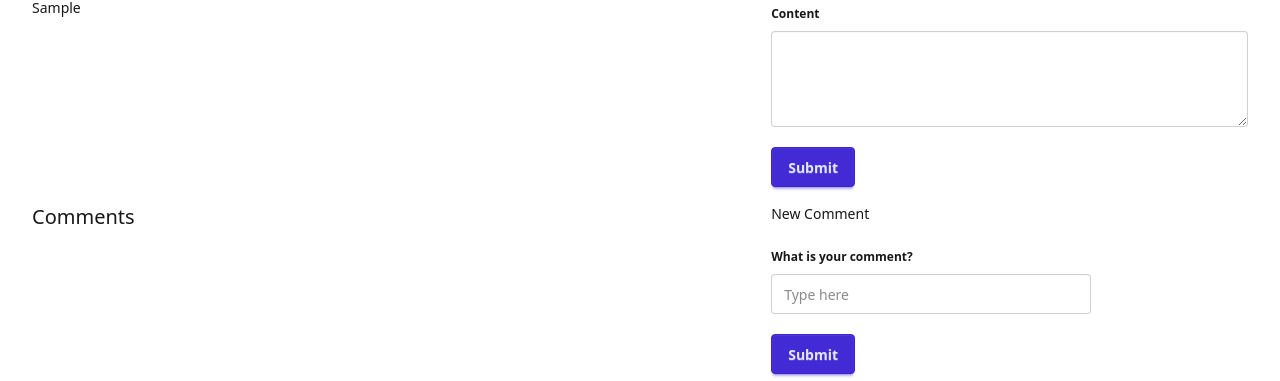
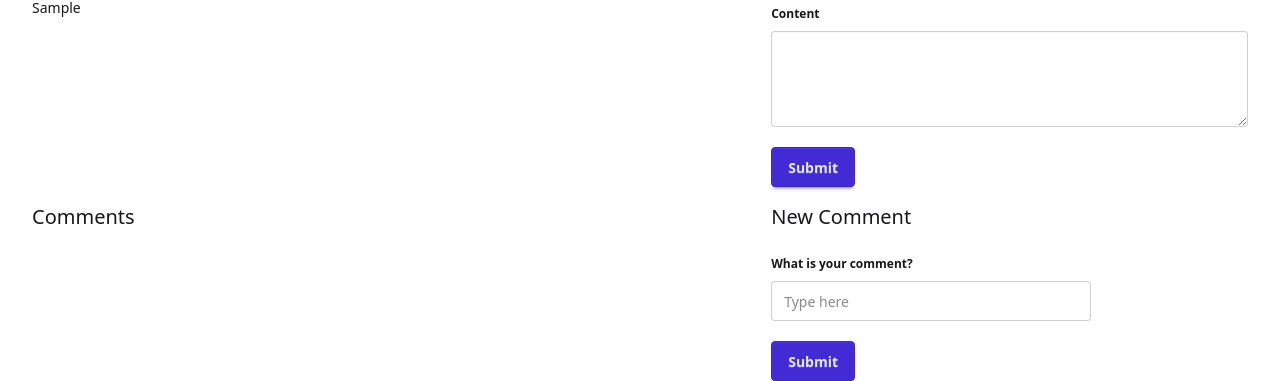
Before and after one commit to arthurgubaidullin/inventing-the-app-state-with-signals-example, an Astro site: page / in a window 1280 px wide. Both pictures are taken after typing "Sample" into the empty fields and a click on the input 73 px from the left and 266 px from the top of the page. Shown: the part 453-834 px from the top of the page. Built offline with nearby package versions, Linux system fonts and the light colour scheme; Astro itself is replaced by a stand-in of ours.

Commit message:
Fix component

```diff
--- a/src/components/NewCommentForm.tsx
+++ b/src/components/NewCommentForm.tsx
@@ -3,7 +3,7 @@ import type { CommentsState } from "../comments/state";
 export const NewCommentForm = ({ comments }: { comments: CommentsState }) => {
   return (
     <div class="grid gap-4">
-      <h4 class="">New Comment</h4>
+      <h4 class="text-xl">New Comment</h4>
 
       <form
         class="grid gap-4"
```
